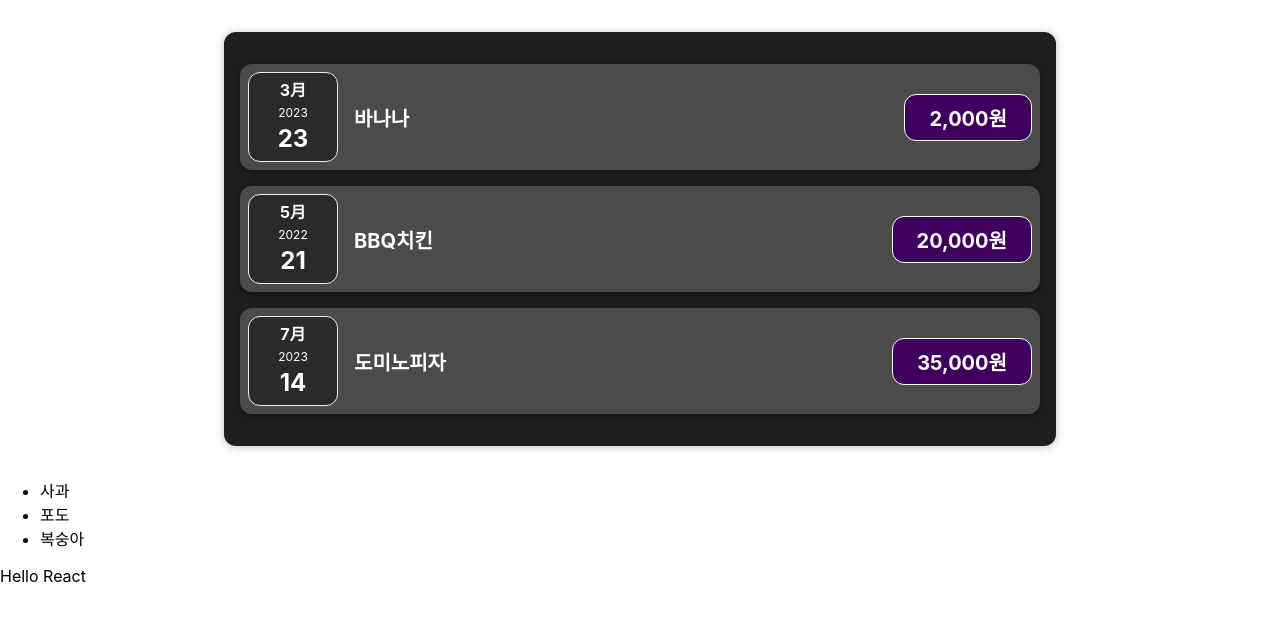
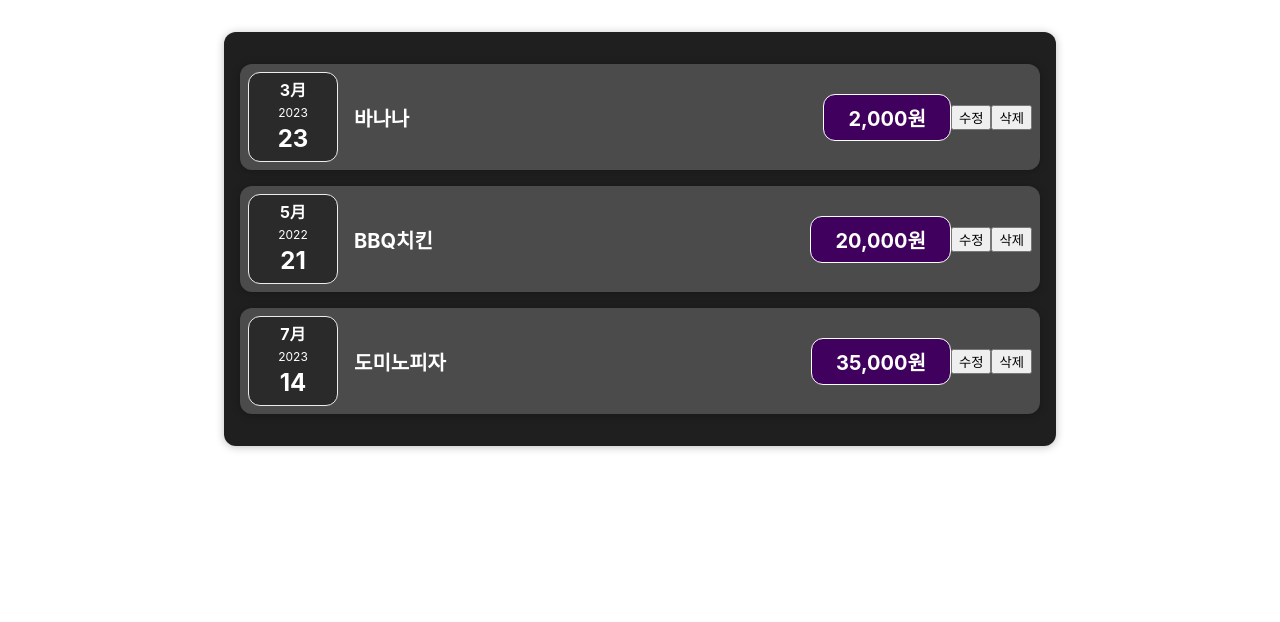
Before and after one commit to Ajeabal/react-study202308, a React (Create React App) app: page / in a window 1280 px wide. Shown: the top 622 px of the page. Built offline with nearby package versions, Linux system fonts and the light colour scheme.

Commit message:
useState기초

```diff
--- a/src/App.js
+++ b/src/App.js
@@ -1,36 +1,32 @@
-import React from "react";
-import ExpenseList from "./components/ExpenseList";
-import Hello from "./Hello";
+import React from 'react';
+import ExpenseList from './components/ExpenseList';
+import Hello from './Hello';
 
 const App = () => {
+  // 지출 항목 객체 배열
   const expenses = [
     {
-      title: "바나나",
+      title: '바나나',
       price: 2000,
       date: new Date(2023, 3 - 1, 23),
     },
     {
-      title: "BBQ치킨",
+      title: 'BBQ치킨',
       price: 20000,
       date: new Date(2022, 5 - 1, 21),
     },
     {
-      title: "도미노피자",
+      title: '도미노피자',
       price: 35000,
       date: new Date(2023, 7 - 1, 14),
     },
   ];
 
+  console.log('App 실행.');
+
   return (
     <>
       <ExpenseList items={expenses} />
-      <Hello>
-        <ul>
-          <li>사과</li>
-          <li>포도</li>
-          <li>복숭아</li>
-        </ul>
-      </Hello>
     </>
   );
 };
--- a/src/components/ExpenseItem.js
+++ b/src/components/ExpenseItem.js
@@ -1,15 +1,25 @@
-import React from "react";
+import React, { useState } from "react";
 // css 로딩
 import "./ExpenseItem.css";
 import ExpenseDate from "./ExpenseDate";
 import Card from "./UI/Card";
 
 const ExpenseItem = ({ title, price: propsPrice, date }) => {
-  //   한 자리 숫자를 2자리 숫자로 변환하는 함수
+  // let itemTitle = title;
+  // 값이 변경되어 화면에 반영되어야 하는 값들은
+  // useState훅을 통해 상태변수로 관리한다.
+
+  // useState는 배열을 리턴하는데
+  // 첫번째 요소는 관리할 상태값
+  // 두번째 요소는 상태값을 변경하는 setter함수
+  const [itemTitle, setItemTitle] = useState(title);
+  // console.log(stateItem);
+  // 1자리 숫자를 2자리수로 변환하는 함수
   const make2digit = (text) => {
     return text.toString().padStart(2, "0");
   };
-  //   날짜 포맷팅 변환 함수 정의
+
+  // 날짜 포맷팅 변환 함수 정의
   const makeFormattedDate = () => {
     const year = date.getFullYear();
     const month = date.getMonth();
@@ -17,18 +27,39 @@ const ExpenseItem = ({ title, price: propsPrice, date }) => {
 
     return `${year}년 ${make2digit(month)}월 ${make2digit(day)}일`;
   };
-  // 숫자 ,추가
+
+  // 숫자를 원화표기법으로 바꾸기
   const formattedPrice = new Intl.NumberFormat("ko-KR").format(propsPrice);
 
+  const clickHandler = (e) => {
+    // state변수는 반드시 setter를 통해 변경됨
+    // setItemTitle((spanshot) => {
+    //   console.log(`snapshot: ${spanshot}`);
+    //   // return이 새로운 값이 되며 기존 스냅샷과 다를 경우
+    //   // 화면을 리렌더링하고 같을 경우 리렌더링하지 않는다.
+    //   return '메롱';
+    // });
+    setItemTitle('메롱');
+  };
+
   return (
-    <Card className="circle">
-      <div className="expense-item">
-        <ExpenseDate date={date} />
-        <div className="expense-item__description">
-          <h2>{title}</h2>
-          <div className="expense-item__price">{formattedPrice}원</div>
-        </div>
+    <Card className="expense-item">
+      <ExpenseDate date={date} />
+      <div className="expense-item__description">
+        <h2>{itemTitle}</h2>
+        <div className="expense-item__price">{formattedPrice}원</div>
       </div>
+      <button id="btn" onClick={clickHandler}>
+        수정
+      </button>
+      <button
+        id="btn"
+        onClick={(e) => {
+          console.log("삭제!");
+        }}
+      >
+        삭제
+      </button>
     </Card>
   );
 };
--- a/src/components/UI/Card.js
+++ b/src/components/UI/Card.js
@@ -1,9 +1,9 @@
-import React from "react";
-import "./Card.css";
+import React from 'react';
+import './Card.css';
 
 const Card = ({ children, className }) => {
-  const madeClass = "card" + className;
-  return <div className={"card"}>{children}</div>;
+  const madeClass = 'card ' + className;
+  return <div className={madeClass}>{children}</div>;
 };
 
 export default Card;
```
Also changed, not shown: src/components/UI/Card.css (line endings or trailing spaces).
